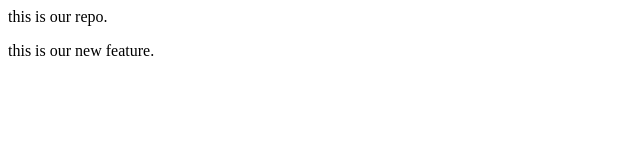
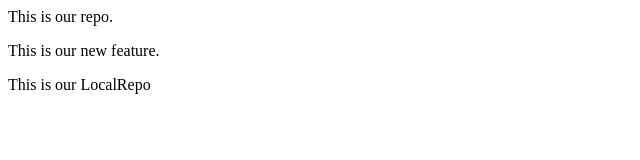
Before and after one commit to vaibhavipatil01/Localrepos, a plain HTML site: page index.html in a window 1280 px wide. Shown: the whole page, without its empty margins (0-640 px from the left). Drawn offline with Linux system fonts and the light colour scheme.

Commit message:
Add new Feature

```diff
--- a/index.html
+++ b/index.html
@@ -1,2 +1,3 @@
-<p>this is our repo.</p>
-<p>this is our new feature.</p>
+<p>This is our repo.</p>
+<p>This is our new feature.</p>
+<p>This is our LocalRepo</p>
```
